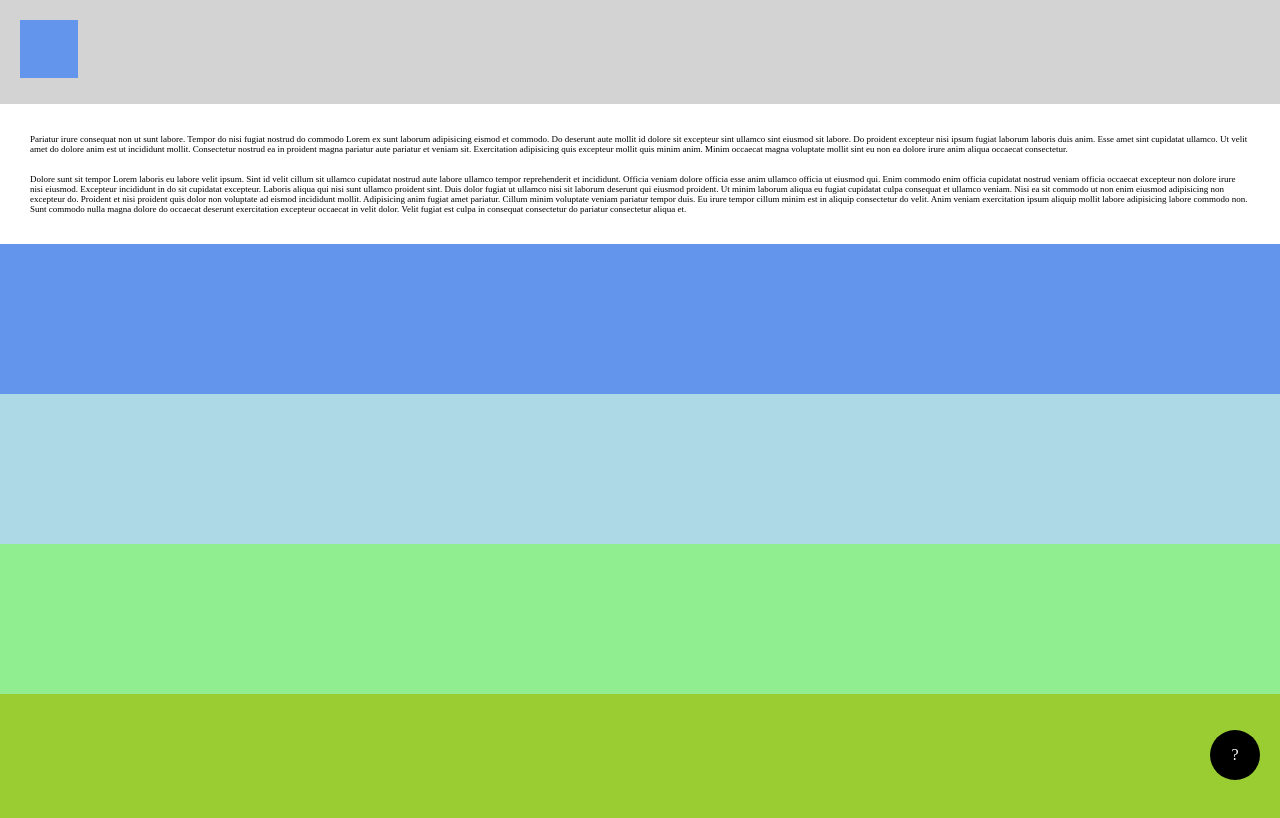
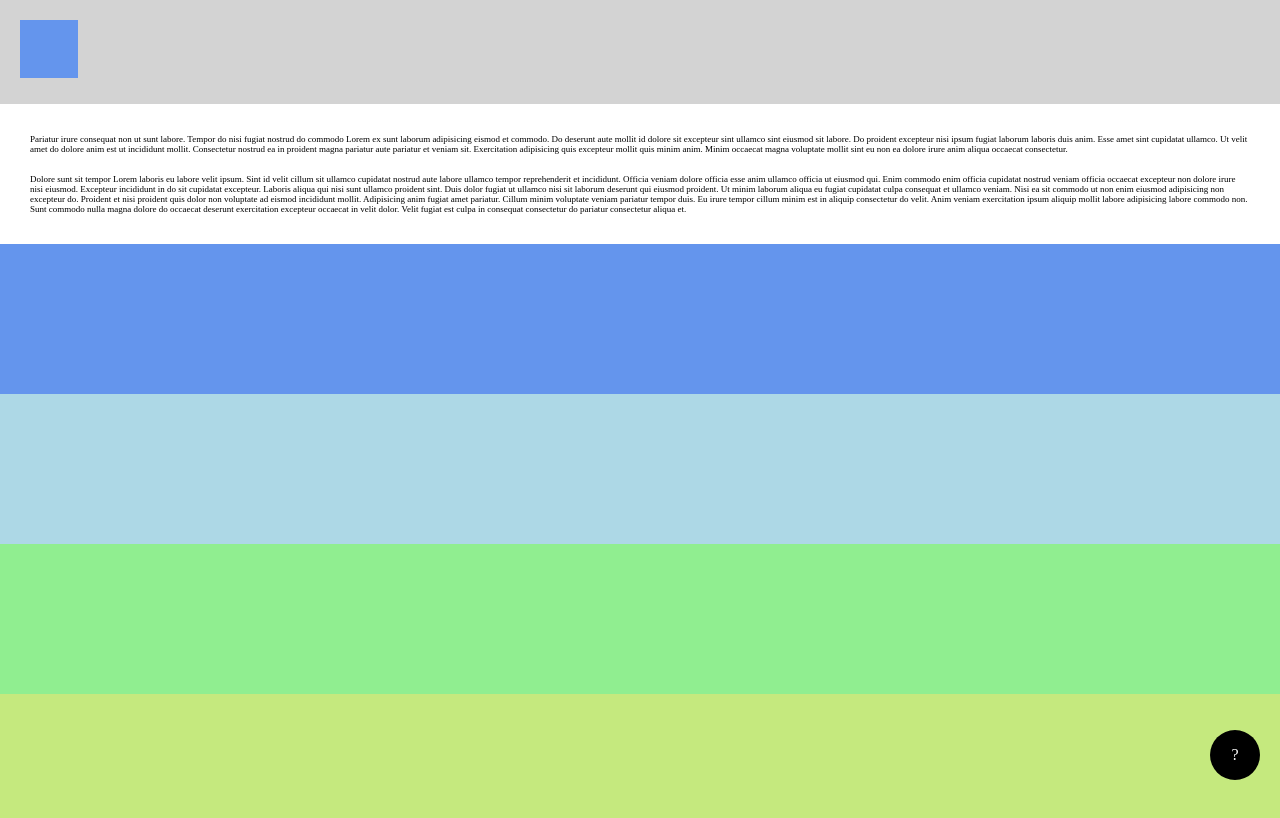
Before and after one commit to Damien580/HTML-CSS-2-lab, a plain HTML site: page drill-3/index.html in a window 1280 px wide. Drawn offline with Linux system fonts and the light colour scheme.

Commit message:
changed the yellow

```diff
--- a/drill-3/index.css
+++ b/drill-3/index.css
@@ -57,7 +57,7 @@ background-color: lightgreen;
 }
 
 #sec4{
-background-color: yellowgreen;
+background-color: rgb(197, 233, 126);
 }
 
 nav{
```
